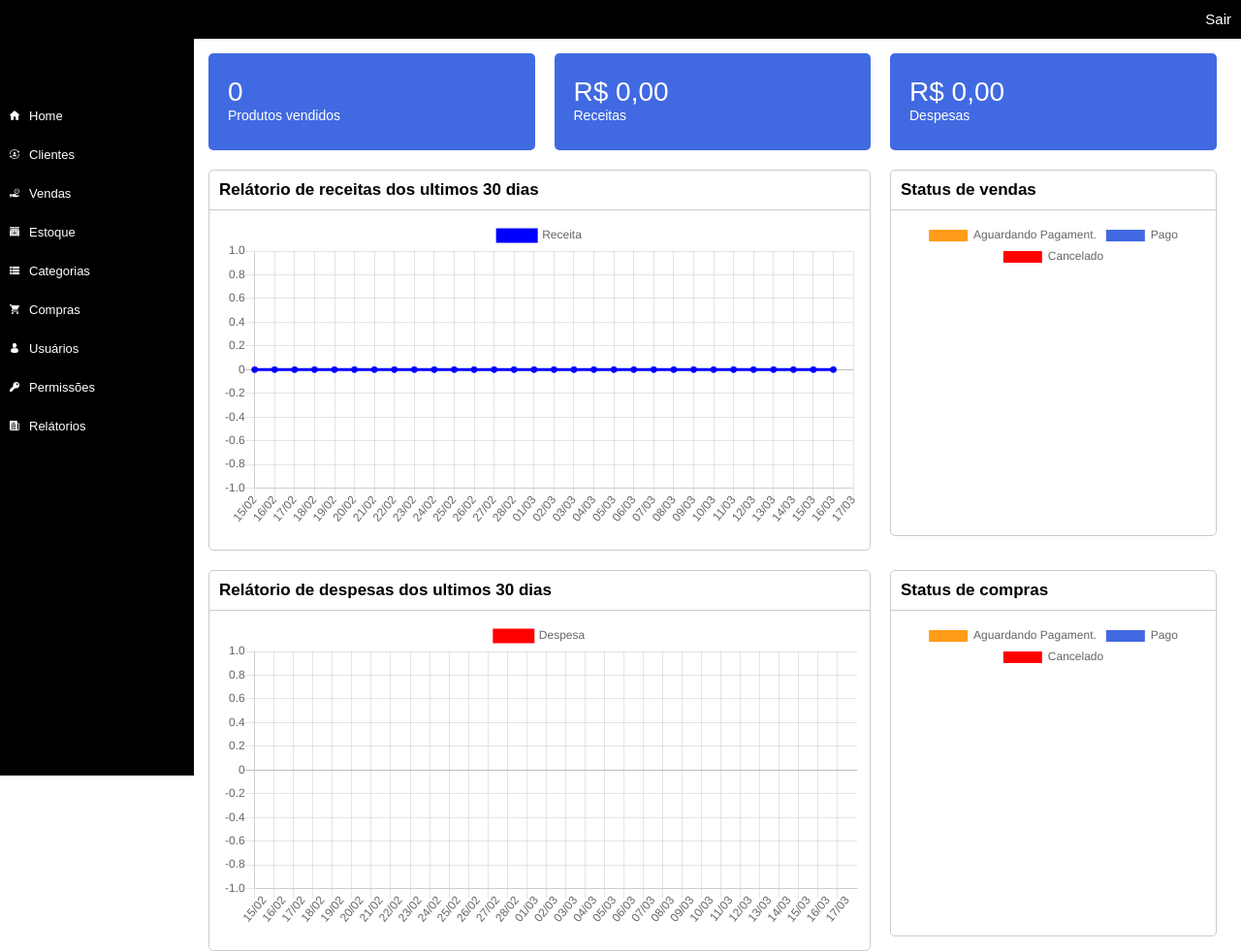
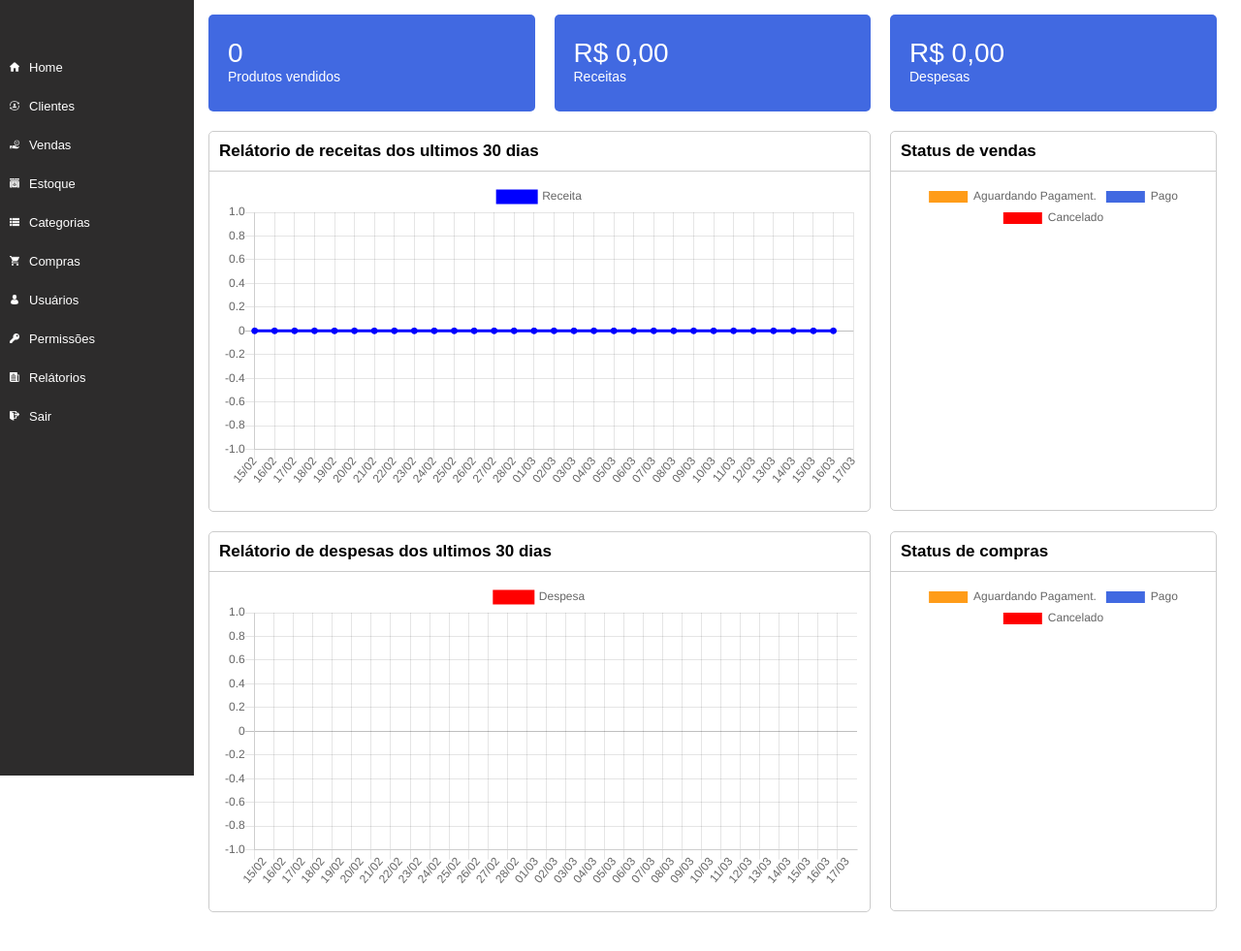
Before and after one commit to joelsilva2019/SistemaFinanceiro, a PHP site: page /ContaAzul/ in a window 1280 px wide. Shown: the whole page at 97% size. After the commit the page ends 941 px from the top, so only its background shows below. Run offline with PHP 8.4, Linux system fonts and the light colour scheme; the visitor is signed in with stand-in values (Sample User, id 1); data that the repository does not hold is empty.

Commit message:
alteraçoes no layout do sistema

```diff
--- a/Assets/css/template.css
+++ b/Assets/css/template.css
@@ -6,22 +6,16 @@
 }
 .left_menu{
     width: 200px;
-    background-color: #000;
+    background-color: #2d2c2c;
+    padding-top: 50px;
     position: fixed;
     left: 0;
     bottom: 0;
     top: 0;
 }
-.top{
-    height: 40px;
-    background-color: #000;
-    color: #fff;
-    font-size: 13px;
-}
 .container{
     padding-left: 200px;
 }
-
 .company_name{
     height: 100px;
     line-height: 100px;
@@ -29,18 +23,6 @@
     font-size: 18px;
     color: #fff;
     overflow: hidden;
-}
-.top_right{
-    float:right;
-    height: 40px;
-    font-size: 15px;
-    padding-left: 10px;
-    padding-right: 10px;
-    line-height: 40px;
-}
-.top_right a{
-    text-decoration: none;
-    color: #fff;
 }
 .menu_area ul{
     padding: 0;
@@ -90,6 +72,9 @@
 }
 .menu_area li:nth-child(9){
     background-image: url('../images/report.png');
+}
+.menu_area li:nth-child(10){
+    background-image: url('../images/logout.png');
 }
 .area{
     padding: 15px;
--- a/Views/Home.php
+++ b/Views/Home.php
@@ -36,7 +36,7 @@
         <div class="db-info">
             <div class="db-info-title"><strong>Status de vendas</strong></div>
             <div class="db-info-body">
-                <canvas id="rel2" height="300"></canvas></div>
+                <canvas id="rel2" height="314"></canvas></div>
         </div>
     </div>
 </div>
@@ -53,7 +53,7 @@
     <div class="grid-1">
         <div class="db-info">
             <div class="db-info-title"><strong>Status de compras</strong></div>
-            <div class="db-info-body"><canvas id="rel4" height="300"></canvas></div>
+            <div class="db-info-body"><canvas id="rel4" height="314"></canvas></div>
         </div>
     </div>
 </div>
--- a/Views/Template.php
+++ b/Views/Template.php
@@ -10,7 +10,6 @@
 
     <body>
         <div class="left_menu">
-            <div class="company_name"><?php echo utf8_decode($viewData['company_name']); ?></div>
             <div class="menu_area">
                 <ul>
                     <li><a href="<?php echo BASE_URL; ?>">Home</a></li>
@@ -22,14 +21,11 @@
                     <li><a href="<?php echo BASE_URL; ?>users">Usuários</a></li>
                     <li><a href="<?php echo BASE_URL; ?>Permissions">Permissões</a></li>
                     <li><a href="<?php echo BASE_URL; ?>Report">Relátorios</a></li>
+                    <li><a href="<?php echo BASE_URL; ?>Login/logout">Sair</a></li>
                 </ul>
             </div>
         </div>
         <div class="container">
-            <div class="top">
-                <div class="top_right"><a href="<?php echo BASE_URL; ?>Login/logout">Sair</a></div>
-                <div class="top_right"><?php echo $viewData['user_email']; ?></div>
-            </div>
             <div class="area">
                 <?php $this->loadViewInTemplate($viewName,$viewData); ?>
             </div>
```
Also changed, not shown: Assets/images/logout.png (added).
